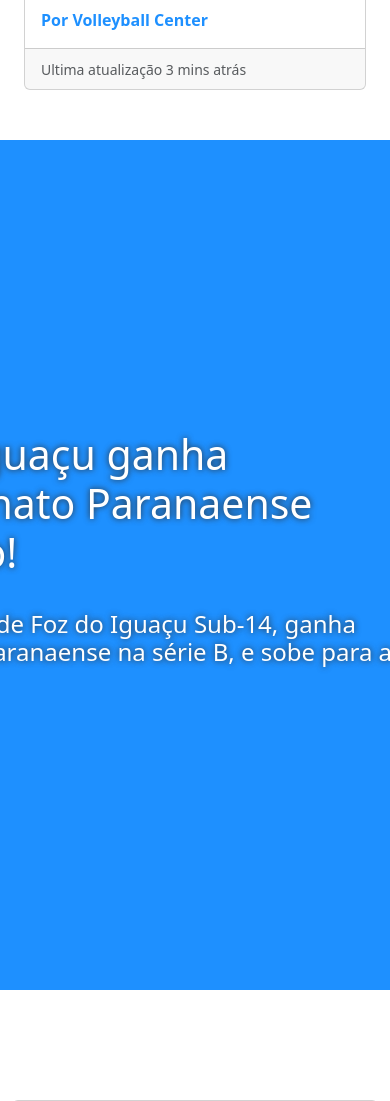
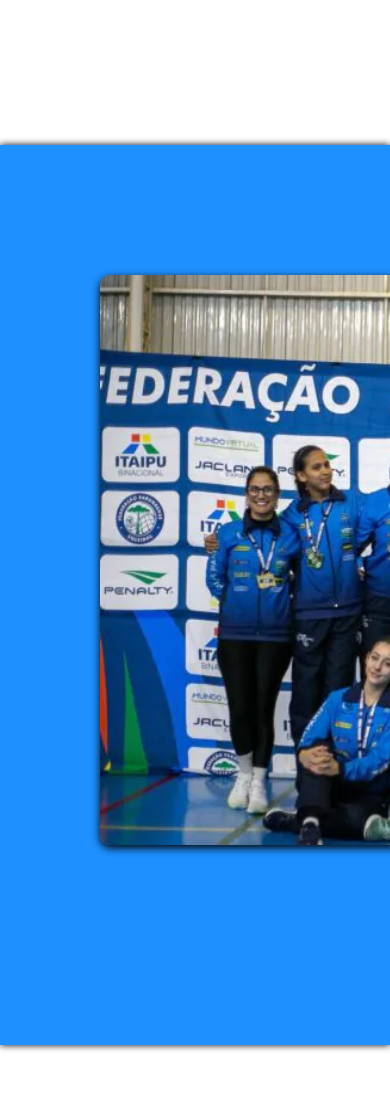
Before and after one commit to JayOta/PI-Volleyball-Center, a PHP site: page /noticias.php in a window 390 px wide; the page is wider, and only the part inside the window is pictured. Shown: the part 3678-4779 px from the top of that part. Run offline with PHP 8.4, Linux system fonts and the light colour scheme.

Commit message:
21-05-24

```diff
--- a/css/noticias.css
+++ b/css/noticias.css
@@ -20,8 +20,8 @@ h5 .card-title {
     position: relative;
     right: 285px;
     width: 1860px;
-    height: 850px;
-    bottom: 200px;
+    height: 750px;
+    bottom: 48px;
     background: #1E90FF;
 }
 section {
@@ -29,7 +29,7 @@ section {
     flex-direction: column;
     position: relative;
     left: 100px;
-    top: 290px;
+    top: 220px;
     color: #fff;
 }
 section h1 {
@@ -44,20 +44,33 @@ section button {
     width: 100px;
     height: 45px;
     font-size: 15px;
-    border: 2px solid #fff;
+    border: 2.5px solid #fff;
     border-radius: 10px;
-    color: #fff;;
+    box-shadow: 0px 0px 3px #ffffff;
+    color: #fff;
     background: transparent;
 }
 section button:hover {
-    transition: all 0.4s;
+    transform: scale(1.05);
+    transition: 0.6s;
+    box-shadow: 0px 0px 4px #ffffff;
+    color: #fff;
+    border: 2.5px solid #fff;
     background: #F9CC02;
 
 
 }
+.blue-back2 {
+    z-index: -1;
+    position: relative;
+    width: 100%;
+    height: 900px;
+    bottom: 100px;
+    box-shadow: 0px 0px 7px #000;
+    background: #1E90FF;
+}
 .puxar-pra-cima {
     position: relative;
-    bottom: 90px;
 }
 
 @media screen and (max-width: 550) {
--- a/manguito-page.php
+++ b/manguito-page.php
@@ -90,7 +90,7 @@
         <h1 class="price-main__heading">Produtos de Edição Limitada Verão</h1>
         <p class="price-txt">
         Este manguito é o companheiro perfeito para uso no vôlei.
-        Apresentando um tecido de Poliamida, que resistirá ao uso prolongado durante os jogos.
+        Apresentando um <br/> tecido de Poliamida, que resistirá ao uso prolongado durante os jogos.
         </p>
         <div class="price-box">
           <div class="price-box__main">
@@ -132,9 +132,9 @@
       </section>
     </main>
 
-    <br><br><br><br><br>
+    <br><br><br><br><br><br><br><br><br><br><br><br><br><br><br>
 
-    <footer class="text-center bg-" style=" padding-left: 20em; background-color: #F9CC02; position: relative; top: 100%; width: 100%;">
+  <footer class="text-center bg-" style=" padding-left: 20em; background-color: #F9CC02; position: relative; top: 100%; width: 100%;">
 <div class="container-fluid py-3">
   <div class="row">
     <div class="col-4">
--- a/noticias.php
+++ b/noticias.php
@@ -5,11 +5,8 @@
 	<meta charset="utf-8">
 	<meta name="viewport" content="width=device-width, initial-scale=1">
 	<title>Notícias</title>
-	<link href="https://cdn.jsdelivr.net/npm/bootstrap@5.3.0/dist/css/bootstrap.min.css" rel="stylesheet"
-		integrity="sha384-9ndCyUaIbzAi2FUVXJi0CjmCapSmO7SnpJef0486qhLnuZ2cdeRhO02iuK6FUUVM" crossorigin="anonymous">
-	<script src="https://cdn.jsdelivr.net/npm/bootstrap@5.3.0/dist/js/bootstrap.bundle.min.js"
-		integrity="sha384-geWF76RCwLtnZ8qwWowPQNguL3RmwHVBC9FhGdlKrxdiJJigb/j/68SIy3Te4Bkz"
-		crossorigin="anonymous"></script>
+	<link href="https://cdn.jsdelivr.net/npm/bootstrap@5.3.0/dist/css/bootstrap.min.css" rel="stylesheet" integrity="sha384-9ndCyUaIbzAi2FUVXJi0CjmCapSmO7SnpJef0486qhLnuZ2cdeRhO02iuK6FUUVM" crossorigin="anonymous">
+	<script src="https://cdn.jsdelivr.net/npm/bootstrap@5.3.0/dist/js/bootstrap.bundle.min.js" integrity="sha384-geWF76RCwLtnZ8qwWowPQNguL3RmwHVBC9FhGdlKrxdiJJigb/j/68SIy3Te4Bkz" crossorigin="anonymous"></script>
 	<link rel="stylesheet" type="text/css" href="css/noticias.css">
 	<link rel="stylesheet" href="css/navbar.css">
 </head>
@@ -36,77 +33,37 @@
 
 	<br>
 	<br>
+
+
 	<div class="container"> <!-- isto concerta a largura de alguns containers -->
 		<!-- Arrumar a largura das imagens dos dois carroséis -->
 
-<div id="carouselExampleSlidesOnly" class="carousel slide" data-bs-ride="carousel" style="display: flex; width: auto; height: 750px auto; position: relative; border-radius: 10px; right: 220px; top: 10px;">
-    <div class="carousel-inner">
+		<div class="blue-back">
+			<div class="section">
+				<section>
+					<h1 style="text-shadow: 0px 0px 6px #2b2b2b;">
+						Foz do Iguaçu ganha Campeonato Paranaense Feminino!
+					</h1>
+					<br>
+					<h2 style="text-shadow: 0px 0px 6px #2b2b2b;">
+						Time feminino de Foz do Iguaçu Sub-14, ganha Campeonato Paranaense na série B, e sobe para a série A
+					</h2>
+					<br>
+					<button class="saiba-mais">Saiba mais</button>
+				</section>
+			</div>
+			<aside>
+				<div id="carouselExampleSlidesOnly" class="carousel slide d-flex" data-bs-ride="carousel" style="position: relative; width: 830px; height: 492px; border-radius: 10px; bottom: 190px; margin-left: 800px; box-shadow: 0px 0px 7px #02203f;">
+					<div class="carousel-inner" style="border-radius: 10px; background-color: black;">
 						<div class="carousel-item active" style="justify-content: center; text-align: center;">
-        <img src="img/comunidadeC01.jpg" class="d-block" alt="Imagem do campeonato Paranaense Sub-13 de 2023" style="display: flex; width: 1105px; height: 730px; border-radius: 10px; box-shadow: 0px 0px 5px #787878; text-align: center; margin-top: 10px;"> <!-- Deixar o carrousel mais escuro -->
+							<img src="img/comunidadeC01.jpg" class="d-block" alt="Imagem do campeonato Paranaense Sub-13 de 2023" style="display: flex; width: 830px; height: 492px; border-radius: 10px; opacity: 0.9;">
 							<div class="carousel-caption d-none d-md-block">
-          <h5 style="font-size: 20px; position: relative; display: flex; text-shadow: 0px 0px 8px #0B0B0B;"> <!-- 27 de novembro de 2023--></h5>
+								<h5 class="justify-content-center" style="font-size: 20px; position: relative; display: flex; text-shadow: 0px 0px 8px #0B0B0B;"><!--27 de novembro de 2023--></h5>
 								<p style="font-size: 19px; position: relative; display: flex;"><!--PM Foz do Iguaçu/ Smel conquista Paranaense Sub-14 Série B feminino 2023--></p>
-        </div>
-      </div>
-    </div>
+			</aside>
 		</div>
 
-	<div class="carousel-sides d-flex" style="justify-content: space-between;">
-
-    <div id="carouselExampleSlidesOnly" class="carousel slide" data-bs-ride="carousel" style="display: flex; width: 620px; border-radius: 15px; left: 914px; bottom: 720px; transition: 0.3s;">
-    <div class="carousel-inner" style="background-color: black; border-radius: 10px;">
-      <div class="carousel-item active">
-        <img src="img/comunidadeC01.jpg" class="d-block" alt="Imagem do campeonato Paranaense Sub-13 de 2023" style="display: flex; width: 620px; height: 345px; border: 1px solid #000; border-radius: 10px; margin-right: 10px; opacity: 0.7; box-shadow: 0px 0px px 8px #787878; transition: 0.3s;">
-        <div class="carousel-caption d-none d-md-block">
-          <h5 style="font-size: 20px; position: relative; display: flex; text-shadow: 0px 0px 8px #0B0B0B;"><!--Data: (27 de Novembro de 2023)--></h5>
-          <p style="font-size: 19px; position: relative; display: flex;"><!--Título--></p>
-        </div>
-      </div>
-      <div class="carousel-item">
-        <img src="img/comunidadeC02.jpg" class="d-block" alt="Imagem de jogadores de volêi" style="display: flex; width: 620px; height: 345px; border: 1px solid #000; border-radius: 10px; box-shadow: 0px 0px 4px #787878; transition: 0.3s; opacity: 0.7;">
-        <div class="carousel-caption d-none d-md-block">
-          <h5 class="justify-content-center" style="font-size: 20px; position: relative; display: flex; text-align: center; text-shadow: 0px 0px 8px #0B0B0B;">29 de novembro de 2023</h5>
-          <p class="justify-content-center" style="font-size: 19px; position: relative; display: flex;">Fase final do Paranaense Sub-19 feminino, Série A, começa nesta quinta-feira (30), em Maringá</p>
-        </div>
-      </div>
-      <div class="carousel-item">
-        <img src="img/comunidadeC03.jpg" class="d-block" alt="Imagem da equipe de vôlei da smel Araucária de 2023" style="display: flex; width: 620px; height: 345px; border: 1px solid #000; border-radius: 10px; box-shadow: 0px 0px 5px #787878; transition: 0.3s; opacity: 0.7;">
-        <div class="carousel-caption d-none d-md-block">
-          <h5 class="justify-content-center" style="font-size: 20px; position: relative; display: flex; text-shadow: 0px 0px 8px #0B0B0B;">22 de novembro de 2023</h5>
-          <p class="justify-content-center" style="font-size: 19px; position: relative; display: flex;">Com mais de 500 atletas reunidos, final de semana teve 93 partidas e cinco campeões estaduais da Série A</p>
-        </div>
-      </div>
-    </div>
-  </div>
-
-  <div id="carouselExampleSlidesOnly" class="carousel slide" data-bs-ride="carousel" style="display: flex; position: relative; border-radius: 10px; margin-left: 15px; bottom: 335px; left: 238px; transition: 0.3s;">
-    <div class="carousel-inner" style="background-color: black; border-radius: 10px;">
-      <div class="carousel-item active">
-        <img src="img/comunidadeC01.jpg" class="d-block" alt="Imagem do campeonato Paranaense Sub-13 de 2023" style="display: flex; width: 620px; height: 345px; border: 1px solid #000; border-radius: 10px; transition: 0.3s; opacity: 0.7;">
-        <div class="carousel-caption d-none d-md-block">
-          <h5 class="justify-content-center" style="font-size: 20px; position: relative; display: flex; text-shadow: 0px 0px 8px #0B0B0B;"><!--27 de novembro de 2023--></h5>
-          <p class="justify-content-center" style="font-size: 19px; position: relative; display: flex;"><!--PM Foz do Iguaçu/ Smel conquista Paranaense Sub-14 Série B feminino 2023--></p>
-        </div>
-      </div>
-      <div class="carousel-item">
-        <img src="img/comunidadeC02.jpg" class="d-block" alt="Imagem de jogadores de volêi" style="display: flex; width: 620px; height: 345px; border: 1px solid #000; border-radius: 10px; transition: 0.3s; opacity: 0.7;">
-        <div class="carousel-caption d-none d-md-block">
-          <h5 class="justify-content-center" style="font-size: 20px; position: relative; display: flex; text-shadow: 0px 0px 8px #0B0B0B;">29 de novembro de 2023</h5>
-          <p class="justify-content-center" style="font-size: 18px; position: relative; display: flex;">Fase final do Paranaense Sub-19 feminino, Série A, começa nesta quinta-feira (30), em Maringá</p>
-        </div>
-      </div>
-      <div class="carousel-item">
-        <img src="img/comunidadeC03.jpg" class="d-block" alt="Imagem da equipe de vôlei da smel Araucária de 2023" style="display: flex; width: 620px; height: 345px; border: 1px solid #000; border-radius: 10px; transition: 0.3s; opacity: 0.7;">
-        <div class="carousel-caption d-none d-md-block">
-          <h5 class="justify-content-center" style="font-size: 20px; position: relative; display: flex; text-shadow: 0px 0px 8px #0B0B0B;">22 de novembro de 2023</h5>
-          <p class="justify-content-center" style="font-size: 18px; position: relative; display: flex;">Com mais de 500 atletas reunidos, final de semana teve 93 partidas e cinco campeões estaduais da Série A</p>
-        </div>
-      </div>
-    </div>
-  </div>
-</div>
-
-<br><br><br>
+		<br><br><br><br><br><br><br><br><br><br><br><br><br>
 		<div class="content-cards" style="position: relative;bottom: 250px;">
 
 			<div class="row row-cols-1 row-cols-md-3 g-4">
@@ -154,12 +111,7 @@
 				</div>
 			</div>
 
-
-<br>
-<br>
-<br>
-<br>
-
+			<br><br><br><br>
 
 			<div class="container">
 				<div class="row row-cols-1 row-cols-md-3 g-4">
@@ -207,34 +159,80 @@
 				</div>
 			</div>
 		</div>
-<div class="blue-back">
-	<div class="section">
-		<section>
-			<h1 style="text-shadow: 0px 0px 6px #2b2b2b;">
-				Foz do Iguaçu ganha Campeonato Paranaense Feminino!
-			</h1>
-			<br>
-			<h2 style="text-shadow: 0px 0px 6px #2b2b2b;">
-				Time feminino de Foz do Iguaçu Sub-14, ganha Campeonato Paranaense na série B, e sobe para a série A
-			</h2>
-			<br>
-			<button class="saiba-mais">Saiba mais</button>
-		</section>
 	</div>
+
+<div class="blue-back2">
 	<aside>
-		<div id="carouselExampleSlidesOnly" class="carousel slide d-flex" data-bs-ride="carousel" style="position: relative; width: 830px; height: 492px; border-radius: 10px; bottom: 120px; margin-left: 800px; box-shadow: 0px 0px 6px #02203f;">
-			<div class="carousel-inner" style="border-radius: 10px; background-color: black;">
+	<div id="carouselExampleSlidesOnly" class="carousel slide" data-bs-ride="carousel" style="display: flex; width: 915px; height: 570px; position: relative; left: 100px; top: 130px; border-radius: 10px; box-shadow: 0px 3px 8px #000; background-repeat: no-repeat;">
+		<div class="carousel-inner">
 			<div class="carousel-item active" style="justify-content: center; text-align: center;">
-				<img src="img/comunidadeC01.jpg" class="d-block" alt="Imagem do campeonato Paranaense Sub-13 de 2023" style="display: flex; width: 830px; height: 492px; border-radius: 10px; opacity: 0.7;">
+				<img src="img/comunidadeC01.jpg" class="d-block" alt="Imagem do campeonato Paranaense Sub-13 de 2023" style="position: relative; display: flex; width: 915px; height: 570px; border-radius: 10px; text-align: center;"> <!-- Deixar o carrousel mais escuro -->
+				<div class="carousel-caption d-none d-md-block">
+					<h5 class="d-flex justify-content-center" style="font-size: 20px; text-shadow: 0px 0px 8px #0B0B0B;">27 de novembro de 2023</h5>
+					<p class="d-flex justify-content-center" style="font-size: 19px;">PM Foz do Iguaçu/ Smel conquista Paranaense Sub-14 Série B feminino 2023</p>
+				</div>
+			</div>
+		</div>
+	</div>
+
+	<div class="carousel-sides d-flex" style="justify-content: space-between;">
+
+		<div id="carouselExampleFade" class="carousel slide carousel-fade" data-bs-ride="carousel" style="display: flex; width: 620px; height: 345px; border-radius: 15px; left: 1070px; bottom: 500px; box-shadow: 0px 3px 8px #000; transition: 0.3s;">
+			<div class="carousel-inner" style="background-color: black; border-radius: 10px;">
+				<div class="carousel-item active">
+					<img src="img/comunidadeC01.jpg" class="d-block" alt="Imagem do campeonato Paranaense Sub-13 de 2023" style="position: relative; display: flex; width: 620px; height: 345px; border-radius: 10px; opacity: 0.7; transition: 0.3s;">
+					<div class="carousel-caption d-none d-md-block">
+						<h5 class="d-flex justify-content-center" style="font-size: 20px; position: relative; display: flex; text-shadow: 0px 0px 8px #0B0B0B;">27 de Novembro de 2023</h5>
+						<p class="d-flex justify-content-center" style="font-size: 19px; position: relative; display: flex;">PM Foz do Iguaçu/ Smel conquista Paranaense Sub-14 Série B feminino 2023</p>
+					</div>
+				</div>
+				<div class="carousel-item">
+					<img src="img/comunidadeC02.jpg" class="d-block" alt="Imagem de jogadores de volêi" style="display: flex; width: 620px; height: 345px; border-radius: 10px; transition: 0.3s; opacity: 0.7;">
+					<div class="carousel-caption d-none d-md-block">
+						<h5 class="justify-content-center" style="font-size: 20px; position: relative; display: flex; text-align: center; text-shadow: 0px 0px 8px #0B0B0B;">29 de novembro de 2023</h5>
+						<p class="justify-content-center" style="font-size: 19px; position: relative; display: flex;">Fase final do Paranaense Sub-19 feminino, Série A, começa nesta quinta-feira (30), em Maringá</p>
+					</div>
+				</div>
+				<div class="carousel-item">
+					<img src="img/comunidadeC03.jpg" class="d-block" alt="Imagem da equipe de vôlei da smel Araucária de 2023" style="display: flex; width: 620px; height: 345px; border-radius: 10px; transition: 0.3s; opacity: 0.7;">
+					<div class="carousel-caption d-none d-md-block">
+						<h5 class="justify-content-center" style="font-size: 20px; position: relative; display: flex; text-shadow: 0px 0px 8px #0B0B0B;">22 de novembro de 2023</h5>
+						<p class="justify-content-center" style="font-size: 19px; position: relative; display: flex;">Com mais de 500 atletas reunidos, final de semana teve 93 partidas e cinco campeões estaduais da Série A</p>
+					</div>
+				</div>
+			</div>
+		</div>
+
+		<div id="carouselExampleFade" class="carousel slide carousel-fade" data-bs-ride="carousel" style="display: flex; border-radius: 10px; width: 620px; height: 345px; bottom: 110px; right: 109px; transition: 0.3s; box-shadow: 0px 3px 8px #000;">
+			<div class="carousel-inner" style="background-color: black; border-radius: 10px;">
+				<div class="carousel-item active">
+					<img src="img/comunidadeC01.jpg" class="d-block" alt="Imagem do campeonato Paranaense Sub-13 de 2023" style="display: flex; width: 620px; height: 345px; border-radius: 10px; transition: 0.3s; opacity: 0.7;">
 					<div class="carousel-caption d-none d-md-block">
 						<h5 class="justify-content-center" style="font-size: 20px; position: relative; display: flex; text-shadow: 0px 0px 8px #0B0B0B;">27 de novembro de 2023</h5>
-				<p style="font-size: 19px; position: relative; display: flex;">PM Foz do Iguaçu/ Smel conquista Paranaense Sub-14 Série B feminino 2023</p>
-			</aside>
+						<p class="justify-content-center" style="font-size: 19px; position: relative; display: flex;">PM Foz do Iguaçu/ Smel conquista Paranaense Sub-14 Série B feminino 2023</p>
+					</div>
+				</div>
+				<div class="carousel-item">
+					<img src="img/comunidadeC02.jpg" class="d-block" alt="Imagem de jogadores de volêi" style="display: flex; width: 620px; height: 345px; border-radius: 10px; transition: 0.3s; opacity: 0.7;">
+					<div class="carousel-caption d-none d-md-block">
+						<h5 class="justify-content-center" style="font-size: 20px; position: relative; display: flex; text-shadow: 0px 0px 8px #0B0B0B;">29 de novembro de 2023</h5>
+						<p class="justify-content-center" style="font-size: 18px; position: relative; display: flex;">Fase final do Paranaense Sub-19 feminino, Série A, começa nesta quinta-feira (30), em Maringá</p>
+					</div>
+				</div>
+				<div class="carousel-item">
+					<img src="img/comunidadeC03.jpg" class="d-block" alt="Imagem da equipe de vôlei da smel Araucária de 2023" style="display: flex; width: 620px; height: 345px; border-radius: 10px; transition: 0.3s; opacity: 0.7;">
+					<div class="carousel-caption d-none d-md-block">
+						<h5 class="justify-content-center" style="font-size: 20px; position: relative; display: flex; text-shadow: 0px 0px 8px #0B0B0B;">22 de novembro de 2023</h5>
+						<p class="justify-content-center" style="font-size: 18px; position: relative; display: flex;">Com mais de 500 atletas reunidos, final de semana teve 93 partidas e cinco campeões estaduais da Série A</p>
 					</div>
 				</div>
 			</div>
 		</div>
 	</div>
+	</aside>
+</div>
+
+<br><br><br><br>
 
 	<div class="puxar-pra-cima">
 		<div class="container">
@@ -336,82 +334,6 @@
 	</div>
 	<br><br><br>
 
-</div>
-<!-- <div class="row row-cols-2 row-cols-md-4 g-4" style="margin-left: 18px;">
-    <div class="col">
-      <div class="card" style="width: 400px;">
-        <img src="img/comunidadeCard04.jpg" class="card-img-top" alt="jogador de volêi de areia lançando a bola para cima" style="height: 250px;">
-        <div class="card-body">
-          <h5 class="card-title">17 de novembro de 2023</h5>
-          <p class="card-text">PM Irati busca título invicto do Campeonato Paranaense Adulto 2023</p>
-        </div>
-      </div>
-    </div>
-    <div class="col">
-		<div class="card" style="width: 400px;">
-        <img src="img/comunidadeCard05.jpg" class="card-img-top" alt="..." style="height: 250px;">
-        <div class="card-body">
-          <h5 class="card-title">22 de novembro de 2023</h5>
-          <p class="card-text">Irati coroa boa campanha no Campeonato Paranaense Adulto 2023 com vice-campeonato</p>
-        </div>
-      </div>
-    </div>
-    <div class="col">
-		<div class="card" style="width: 400px;">
-        <img src="img/comunidadeCard06.jpg" class="card-img-top" alt="..." style="height: 250px;">
-        <div class="card-body">
-          <h5 class="card-title">20 de novembro de 2023</h5>
-          <p class="card-text">Unilife Maringá vence PM Irati e conquista tricampeonato do Paranaense Adulto feminino</p>
-        </div>
-      </div>
-    </div>
-    <div class="col">
-		<div class="card" style="width: 400px;">
-        <img src="img/comunidadeCard07.jpg" class="card-img-top" alt="..." style="height: 250px;">
-        <div class="card-body">
-          <h5 class="card-title">15 de novembro de 2023</h5>
-          <p class="card-text">Foz do Iguaçu e Chopinzinho abrem duelos da fase final do Paranaense Adulto feminino</p>
-        </div>
-      </div>
-    </div>
-
-	<div class="col">
-      <div class="card" style="width: 400px;">
-        <img src="img/comunidadeCard04.jpg" class="card-img-top" alt="jogador de volêi de areia lançando a bola para cima" style="height: 250px;">
-        <div class="card-body">
-          <h5 class="card-title">17 de novembro de 2023</h5>
-          <p class="card-text">PM Irati busca título invicto do Campeonato Paranaense Adulto 2023</p>
-        </div>
-      </div>
-    </div>
-    <div class="col">
-		<div class="card" style="width: 400px;">
-        <img src="img/comunidadeCard05.jpg" class="card-img-top" alt="..." style="height: 250px;">
-        <div class="card-body">
-          <h5 class="card-title">22 de novembro de 2023</h5>
-          <p class="card-text">Irati coroa boa campanha no Campeonato Paranaense Adulto 2023 com vice-campeonato</p>
-        </div>
-      </div>
-    </div>
-    <div class="col">
-		<div class="card" style="width: 400px;">
-        <img src="img/comunidadeCard06.jpg" class="card-img-top" alt="..." style="height: 250px;">
-        <div class="card-body">
-          <h5 class="card-title">20 de novembro de 2023</h5>
-          <p class="card-text">Unilife Maringá vence PM Irati e conquista tricampeonato do Paranaense Adulto feminino</p>
-        </div>
-      </div>
-    </div>
-    <div class="col">
-		<div class="card" style="width: 400px;">
-        <img src="img/comunidadeCard07.jpg" class="card-img-top" alt="..." style="height: 250px;">
-        <div class="card-body">
-          <h5 class="card-title">15 de novembro de 2023</h5>
-          <p class="card-text">Foz do Iguaçu e Chopinzinho abrem duelos da fase final do Paranaense Adulto feminino</p>
-        </div>
-      </div>
-    </div> -->
-
 	<footer class="text-center bg-" style=" padding-left: 20em; background-color: #F9CC02; position: relative; top: 100%; width: 100%;">
 		<div class="container-fluid py-3">
 			<div class="row">
@@ -428,19 +350,13 @@
 					</p>
 					<ul class="list-inline mb-2 mb-md-0">
 						<li class="list-inline-item">
-          <a href="https://www.facebook.com" target="_blank" rel="noopener noreferrer"
-            class="text-decoration-none"><img src="img/facebook.png" alt="ícone Facebook"
-              title="Facebook Melhor do Vôlei" width="45"></a>
+							<a href="https://www.facebook.com" target="_blank" rel="noopener noreferrer" class="text-decoration-none"><img src="img/facebook.png" alt="ícone Facebook" title="Facebook Melhor do Vôlei" width="45"></a>
 						</li>
 						<li class="list-inline-item">
-          <a href="https://www.instagram.com/" target="_blank" rel="noopener noreferrer"
-            class="text-decoration-none"><img src="img/instagram.png" alt="ícone Instagram"
-              title="Instagram Melhor do Vôlei" width="45"></a>
+							<a href="https://www.instagram.com/" target="_blank" rel="noopener noreferrer" class="text-decoration-none"><img src="img/instagram.png" alt="ícone Instagram" title="Instagram Melhor do Vôlei" width="45"></a>
 						</li>
 						<li class="list-inline-item">
-          <a href="https://twitter.com" target="_blank" rel="noopener noreferrer"
-            class="text-decoration-none"><img src="img/twitter.png" alt="ícone Twitter"
-              title="Twitter Melhor do Vôlei" width="45"></a>
+							<a href="https://twitter.com" target="_blank" rel="noopener noreferrer" class="text-decoration-none"><img src="img/twitter.png" alt="ícone Twitter" title="Twitter Melhor do Vôlei" width="45"></a>
 						</li>
 					</ul>
 				</div>
@@ -448,5 +364,4 @@
 		</div>
 	</footer>
 </body>
-
 </html>
```
Also changed, not shown: index.php (+30 -43 lines). Lines whose indentation alone changed are shown as unchanged.
